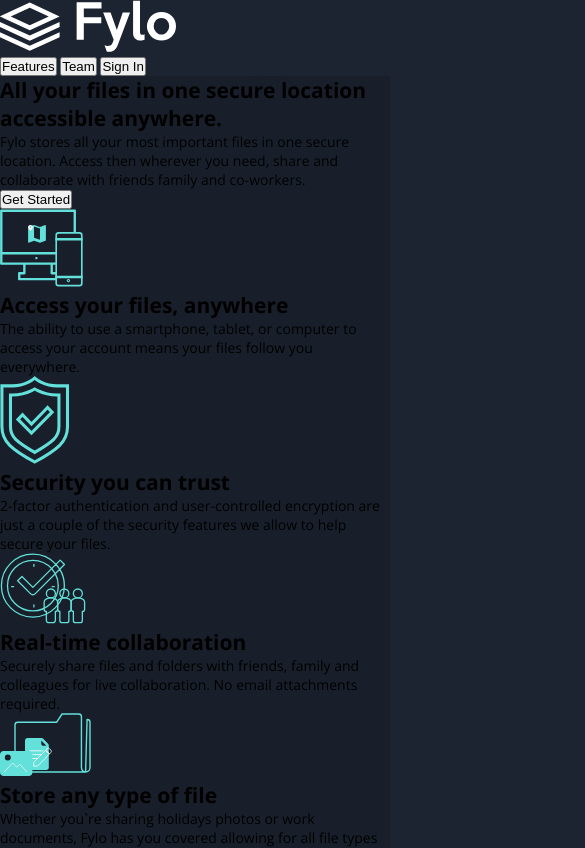
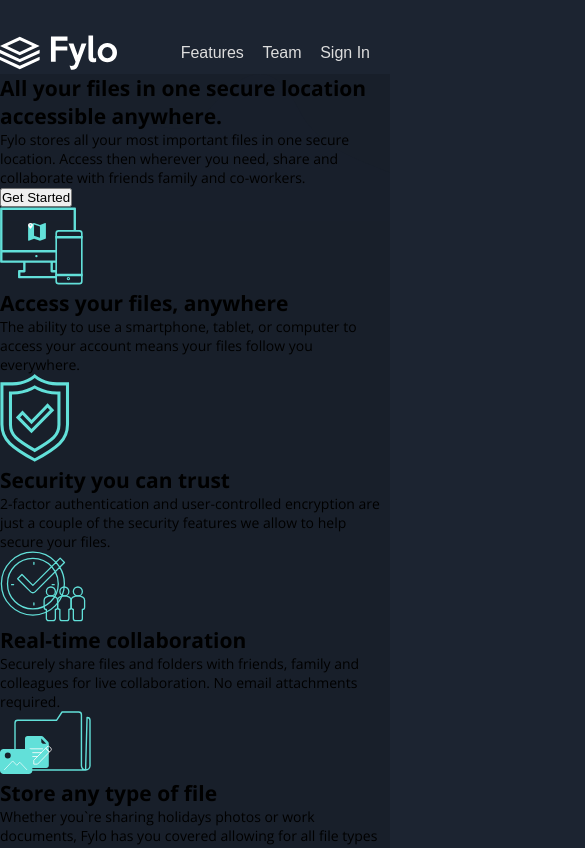
Before and after one commit to KamilKonopski/fylo-dark-theme-landing-page-master, a plain HTML site: page index.html in a window 390 px wide. Shown: the top 848 px of the page, 585 px wide, since content can reach past the window. Drawn offline with nearby package versions, Linux system fonts and the light colour scheme.

Commit message:
add mobile navigation styles

```diff
--- a/index.html
+++ b/index.html
@@ -88,10 +88,10 @@
 			</section>
 			<section class="stay-productive">
 				<div class="stay-productive__image">
-					<img
+					<!-- <img
 						src="./images/illustration-stay-productive.png"
 						alt="Stay productive illustration"
-					/>
+					/> -->
 				</div>
 				<div>
 					<h2>Stay productive, wherever you are</h2>
--- /dev/null
+++ b/scss/_header.scss
@@ -0,0 +1,33 @@
+.header {
+	justify-content: space-between;
+	display: flex;
+	margin-top: 35px;
+
+	&__logo {
+		width: 30%;
+
+		& img {
+			width: 100%;
+		}
+	}
+
+	&__navigation {
+		line-height: 35px;
+		margin-right: 20px;
+
+		& button {
+			background-color: transparent;
+			border: none;
+			color: #ddd;
+			cursor: pointer;
+			font-size: 16px;
+			margin-left: 15px;
+			transition: 0.2s linear;
+
+			&:hover {
+				border-bottom: 1px solid $white;
+				color: $white;
+			}
+		}
+	}
+}
--- a/scss/_reset.scss
+++ b/scss/_reset.scss
@@ -18,7 +18,7 @@ body {
 
 main {
 	background-color: $dark-blue-main;
-	background-image: url("../images/bg-curvy-desktop.svg");
+	background-image: url("../images/bg-curvy-mobile.svg");
 	background-repeat: no-repeat;
 	background-size: 100vw;
 	background-position-x: center;
--- a/scss/style.scss
+++ b/scss/style.scss
@@ -1,2 +1,3 @@
 @import "_variables.scss";
 @import "_reset.scss";
+@import "_header.scss";
```
Also changed, not shown: css/style.css, 1 other file.
